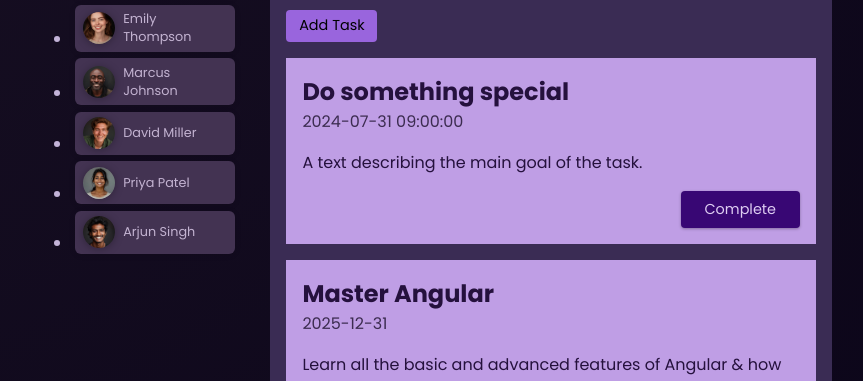
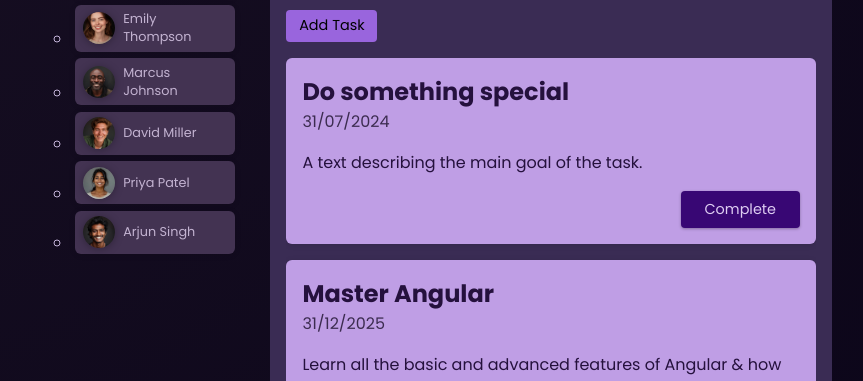
Before and after one commit to pgermanis/DemoAngular, an Angular app: page / in a window 1280 px wide. Both pictures are taken after a click on the button "Jasmine Washington". Shown: the part 340-721 px from the top of the page, without its empty margins (208-1071 px from the left). Built offline with nearby package versions, Linux system fonts and the light colour scheme.

Commit message:
Pipes added in project.

```diff
--- a/src/app/app.component.css
+++ b/src/app/app.component.css
@@ -25,6 +25,7 @@ main {
 
 li {
   padding: 0.2rem;
+  list-style: circle;
 }
 
 @media (min-width: 768px) {
--- /dev/null
+++ b/src/app/shared/card-ui/card-ui.component.css
@@ -0,0 +1,5 @@
+div {
+  border-radius: 6px;
+  box-shadow: 0 1px 6px rgba(0, 0, 0, 0.1);
+  overflow: hidden;
+}
--- /dev/null
+++ b/src/app/shared/card-ui/card-ui.component.html
@@ -0,0 +1,3 @@
+<div>
+  <ng-content/>
+</div>
--- a/src/app/tasks/task/task.component.html
+++ b/src/app/tasks/task/task.component.html
@@ -1,12 +1,14 @@
+<app-card-ui>
   <article>
     <h2>
       {{ task.title }}
     </h2>
     <time>
-    {{ task.dueDate }}
+      {{ task.dueDate | date : 'dd/MM/yyyy'}}
     </time>
     <p>{{ task.summary }}</p>
     <p class="actions">
       <button (click)="onCompleteButtonClick()">Complete</button>
     </p>
   </article>
+</app-card-ui>
--- a/src/app/user/user.component.css
+++ b/src/app/user/user.component.css
@@ -1,8 +1,3 @@
-div {
-  border-radius: 6px;
-  box-shadow: 0 1px 6px rgba(0, 0, 0, 0.1);
-  overflow: hidden;
-}
 
 button {
   display: flex;
--- a/src/app/user/user.component.html
+++ b/src/app/user/user.component.html
@@ -7,12 +7,12 @@
 <!--</div>-->
 
 <!-- Implemetation with sipmle inputs -->
-<div>
+<app-card-ui>
   <button [class.active]="isSelected" (click)="onClickUserButton()">
     <img [src]="imagePath" [alt]="user.name"/>
     <span>{{ user.name }}</span>
   </button>
-</div>
+</app-card-ui>
 
 <!-- Implementation with input signals -->
 <!--<div>-->
--- a/src/app/user/user.component.ts
+++ b/src/app/user/user.component.ts
@@ -1,6 +1,7 @@
 //import {Component, computed, input} from '@angular/core'; //input signals
 import {Component, EventEmitter, Input, Output} from '@angular/core';
 import {User} from "../user.model";
+import {CardUiComponent} from "../shared/card-ui/card-ui.component";
 //simple input
 //import { Component, computed, signal } from '@angular/core'; //signals
 
@@ -23,7 +24,9 @@ import {User} from "../user.model";
 @Component({
   selector: 'app-user',
   standalone: true,
-  imports: [],
+  imports: [
+    CardUiComponent
+  ],
   templateUrl: './user.component.html',
   styleUrl: './user.component.css'
 })
```
Also changed, not shown: src/app/shared/card-ui/card-ui.component.ts (added, +12 -0 lines), src/app/tasks/task/task.component.ts (+6 -1 lines). Lines whose indentation alone changed are shown as unchanged.
